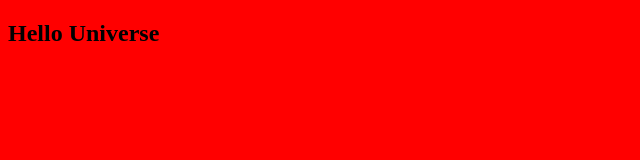
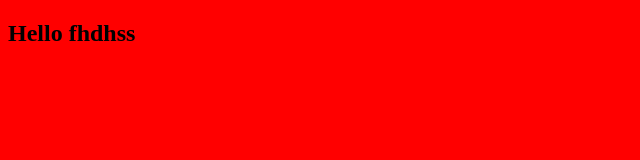
Before and after one commit to nathanpeter636/tues19, a plain HTML site: page index.html in a window 1280 px wide. Shown: the full height of the page, 0-640 px from the left. Drawn offline with Linux system fonts and the light colour scheme.

Commit message:
Update index.html

```diff
--- a/index.html
+++ b/index.html
@@ -11,7 +11,7 @@
 <body>
 
 
-<h2>Hello Universe</h2>
+<h2>Hello fhdhss</h2>
 
 
 </body>
```
